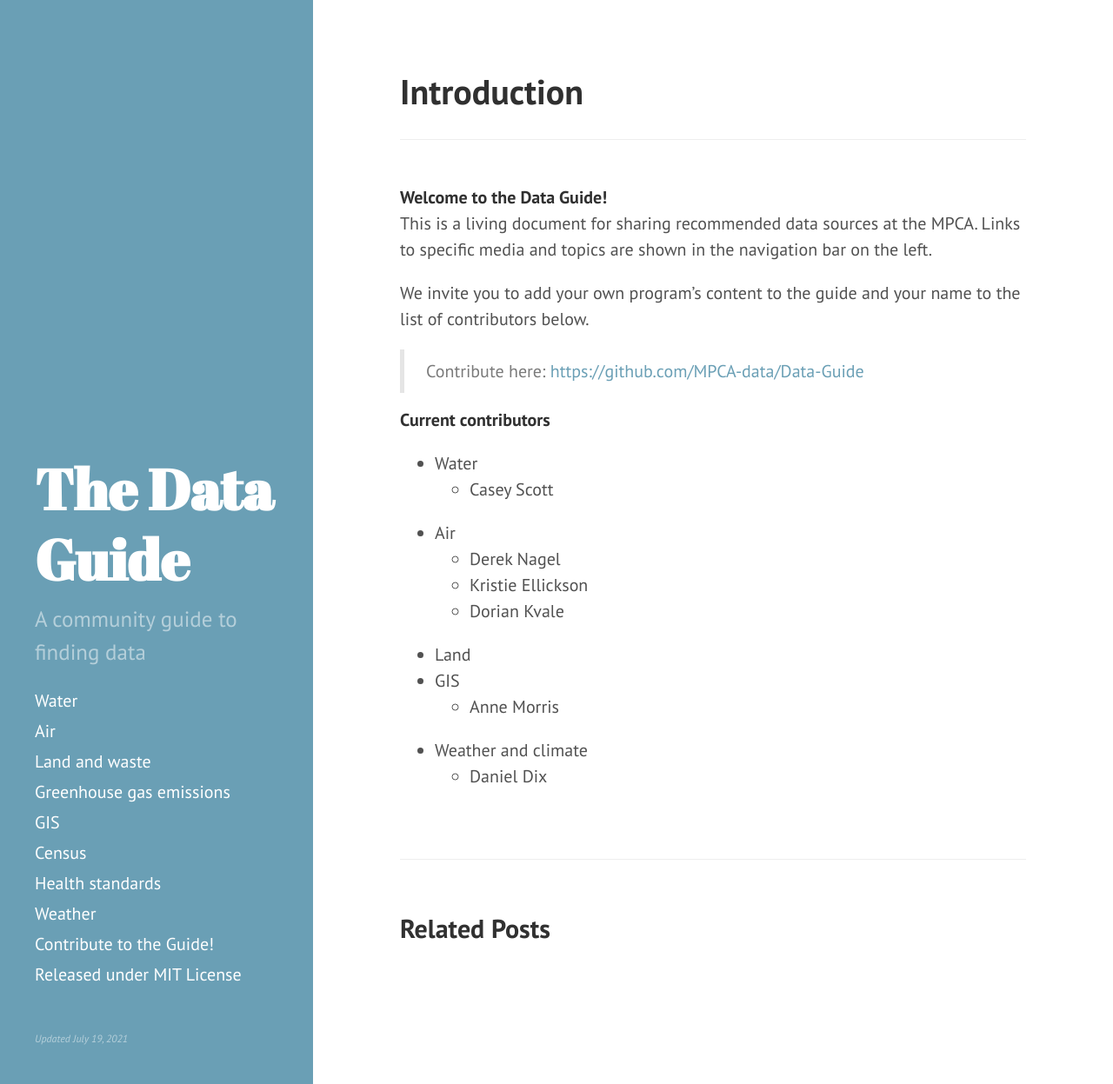
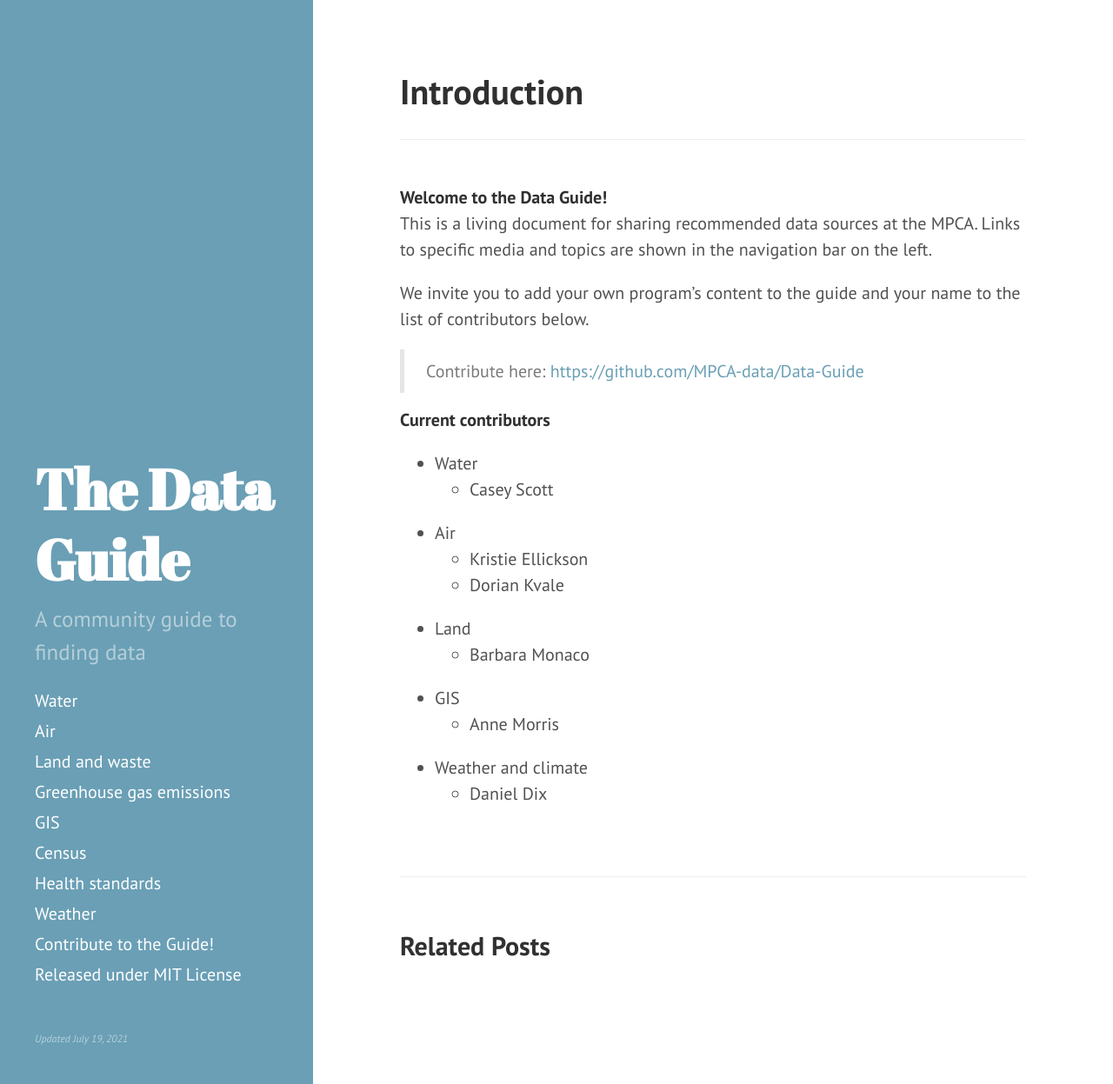
Before and after one commit to annemorris/Data-Guide-1, a Jekyll site: the page built from _posts/2018-04-23-introduction.md, in a window 1280 px wide and 1247 px high. Shown: the whole window at 87% size. Built offline with Jekyll 4.4.1, drawn with Linux system fonts in a browser that asks for light colours.

Commit message:
Update 2018-04-23-introduction.md

```diff
--- a/_posts/2018-04-23-introduction.md
+++ b/_posts/2018-04-23-introduction.md
@@ -19,12 +19,12 @@ We invite you to add your own program's content to the guide and your name to th
 __Current contributors__
 
 - Water
-	- Casey Scott
+    - Casey Scott
 - Air
-    - Derek Nagel
     - Kristie Ellickson
     - Dorian Kvale
 - Land
+    - Barbara Monaco
 - GIS
     - Anne Morris
 - Weather and climate
```
